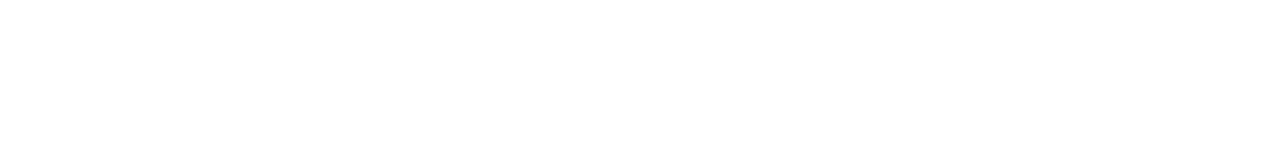
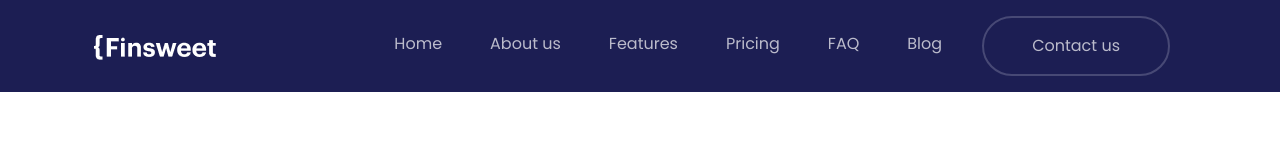
Before and after one commit to Md-Sakibul-Islam/Finsweet, a plain HTML site: page index.html in a window 1280 px wide. Drawn offline with Linux system fonts and the light colour scheme.

Commit message:
header section

```diff
--- a/css/style.css
+++ b/css/style.css
@@ -1,4 +1,3 @@
-
 /* Template Name: Finsweet
 Author Name: Md Sakibul Islam
 Version: 1.0
@@ -71,6 +70,7 @@ p {
 
 a {
     text-decoration: none;
+    transition: 0.3s;
 }
 
 ol,
@@ -96,3 +96,53 @@ body {
 }
 
 /* ============== common css end ============== */
+
+/* ============== Header css start ============== */
+.header-section {
+    padding: 16px 0;
+    background-color: var(--tint-blue);
+}
+
+.menu-bar {
+    padding: 0;
+}
+
+.nav-menu ul li a {
+    margin: 0 16px;
+    padding: 16px 48px;
+    display: inline-block;
+    font-size: 16px;
+    font-weight: 400;
+    color: var(--gray);
+}
+
+.nav-menu ul li a:hover {
+
+    color: var(--white);
+}
+
+.nav-menu ul li a:focus {
+    color: var(--white);
+}
+
+.btn {
+    border-radius: 41px;
+    border: 2px solid rgba(244, 246, 252, 0.20);
+    transition: 0.3s;
+}
+
+.btn:hover {
+    color: var(--dark-blue) !important;
+    background-color: var(--yellow);
+    border-radius: 41px;
+    border: 2px solid rgba(244, 246, 252, 0.20);
+}
+
+.btn:active {
+    color: var(--dark-blue) !important;
+    background-color: var(--yellow) !important;
+    border-radius: 41px;
+    border: 2px solid rgba(244, 246, 252, 0.20) !important;
+}
+
+/* ============== Header css end ================ */
--- a/index.html
+++ b/index.html
@@ -29,14 +29,64 @@
 
 <body>
 
+    <!-- ======= header section start =======  -->
+    <header class="header-section">
+        <div class="container">
+            <nav class="navbar navbar-expand-lg menu-bar">
+                <div class="container-fluid">
+                    <!-- nav logo start -->
+                    <a class="navbar-brand" href="#"><img src="images/logo.png" alt="logo"></a>
+                    <!-- nav logo end -->
+                    <button class="navbar-toggler" type="button" data-bs-toggle="collapse"
+                        data-bs-target="#nav-id" aria-controls="nav-id"
+                        aria-expanded="false" aria-label="Toggle navigation">
+                        <span class="navbar-toggler-icon"></span>
+                    </button>
+                    <!-- nav bar item start  -->
+                    <div class="collapse navbar-collapse nav-menu" id="nav-id">
+                        <ul class="navbar-nav ms-auto mb-2 mb-lg-0">
+                            <li class="nav-item">
+                                <a class="nav-link" aria-current="page" href="#">Home</a>
+                            </li>
+                            <li class="nav-item">
+                                <a class="nav-link" href="#">About us</a>
+                            </li>
+                            <li class="nav-item">
+                                <a class="nav-link" href="#">Features</a>
+                            </li>
+                            <li class="nav-item">
+                                <a class="nav-link" href="#">Pricing</a>
+                            </li>
+                            <li class="nav-item">
+                                <a class="nav-link" href="#">FAQ</a>
+                            </li>
+                            <li class="nav-item">
+                                <a class="nav-link" href="#">Blog</a>
+                            </li>
+                            <li class="nav-item">
+                                <a class="btn" href="#">Contact us</a>
+                            </li>
+
+                        </ul>
+                    </div>
+                    <!-- nav bar item end  -->
+                </div>
+            </nav>
+        </div>
+    </header>
+
+    <!-- ======= header section end =======  -->
 
 
 
 
-    <!-- js link   -->
-    <source src="js/bootstrap.bundle.min.js" type="">
-    <source src="js/script.js" type="">
-    <!-- js link  -->
+
+
+
+    <!-- js script link   -->
+    <script src="js/bootstrap.bundle.min.js"></script>
+    <script src="js/script.js"></script>
+    <!-- js script link  -->
 </body>
 
 </html>
```
Also changed, not shown: images/logo.png (added).
